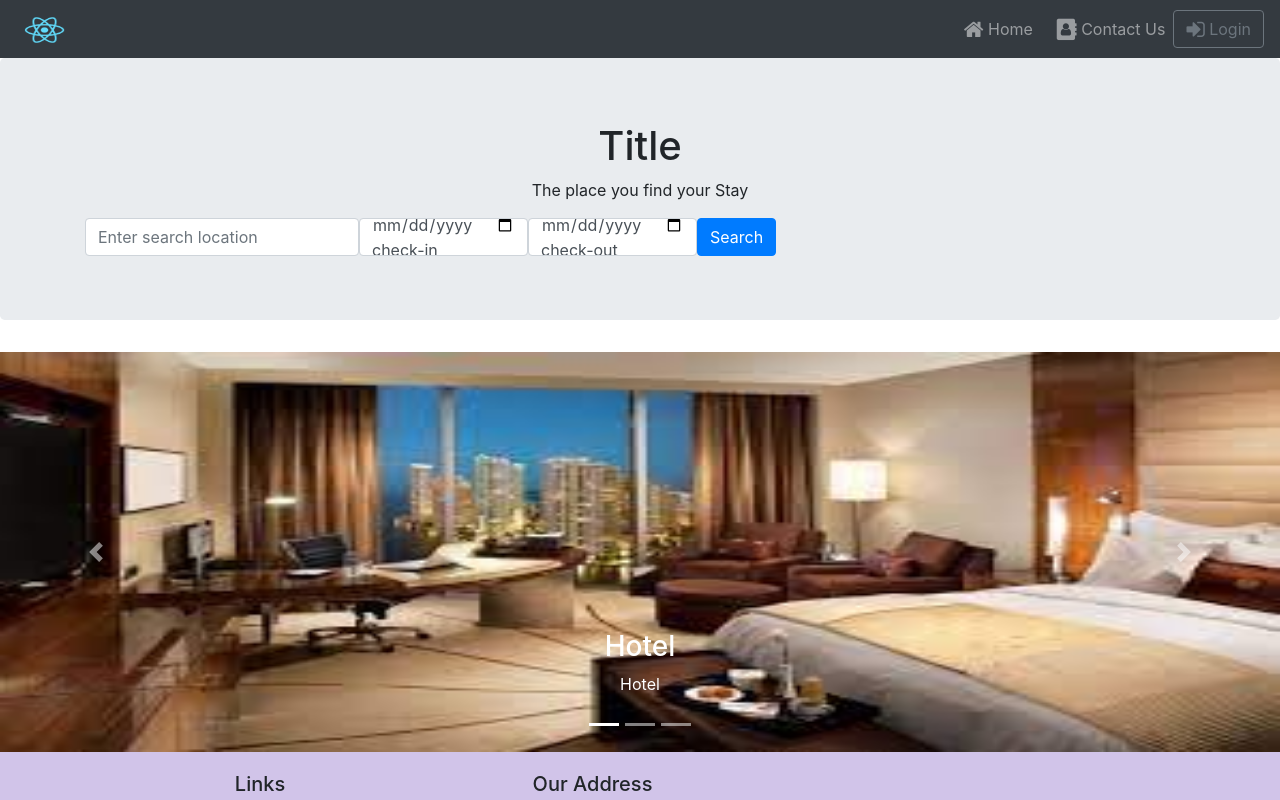
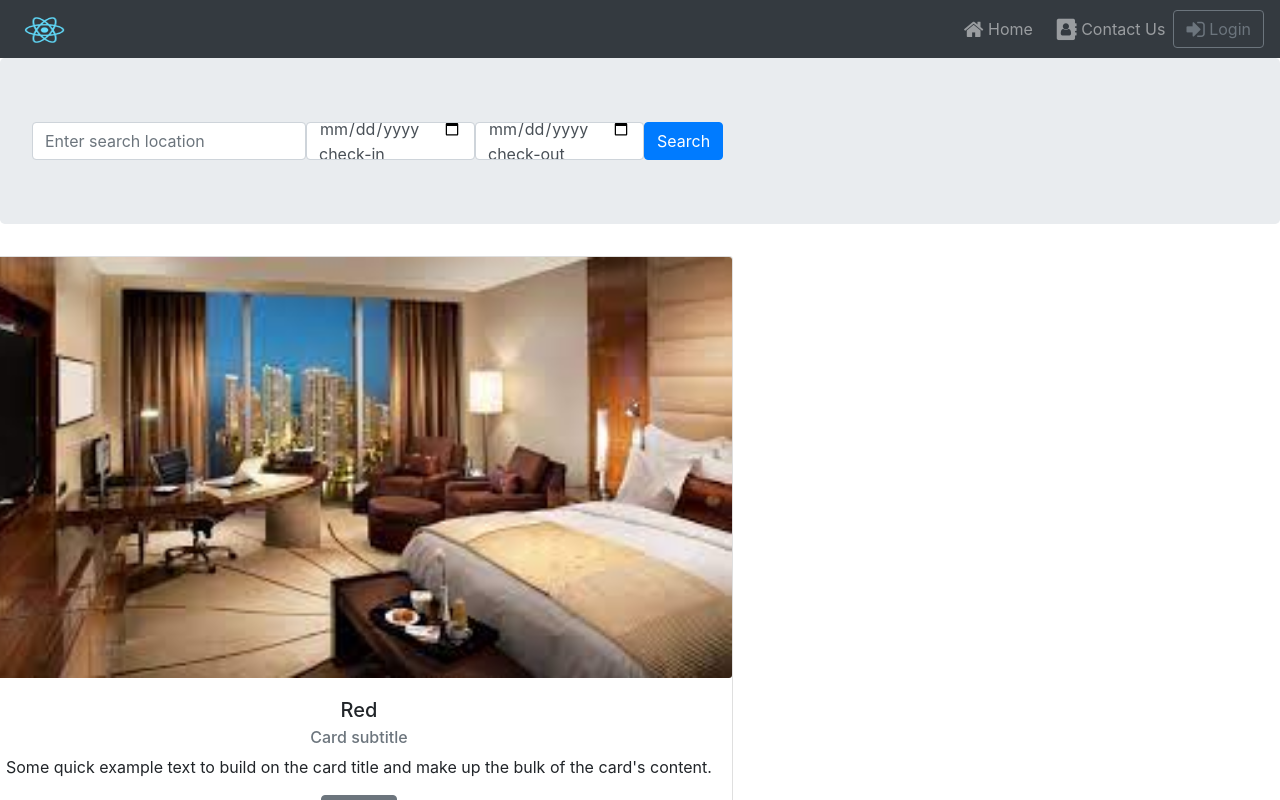
Before and after one commit to lokeshkeelisetti/HotelBookingFrontend, a React (Create React App) app: page /searchResults in a window 1280 px wide. Shown: the top 800 px of the page. Built offline with nearby package versions, Linux system fonts and the light colour scheme.

Commit message:
added search Component for search results

```diff
--- a/src/components/HomeComponent.js
+++ b/src/components/HomeComponent.js
@@ -28,6 +28,12 @@ class Home extends Component{
         }
         this.setActiveIndex = this.setActiveIndex.bind(this);
         this.setAnimating = this.setAnimating.bind(this);
+        this.handleSearch = this.handleSearch.bind(this);
+    }
+
+    handleSearch(event){
+        event.preventDefault();
+        console.log('Searching for hotel in '+this.location.value+' between '+this.checkIn.value+' and '+this.checkOut.value);
     }
 
     setActiveIndex = (index) => {
@@ -81,13 +87,16 @@ class Home extends Component{
                             <Container>
                                 <Form onSubmit={this.handleSearch} inline>
                                         <FormGroup>
-                                            <Input type="text" id="location" placeholder="Enter search location" />
+                                            <Input type="text" id="location" placeholder="Enter search location"
+                                                innerRef = {(location) => this.location = location} />
                                         </FormGroup>
                                         <FormGroup>
-                                            <Input type="date" id="checkIn" placeholder="check-in" />
+                                            <Input type="date" id="checkIn" placeholder="check-in"
+                                                innerRef = {(checkIn) => this.checkIn = checkIn} />
                                         </FormGroup>
                                         <FormGroup>
-                                            <Input type="date" id="checkOut" placeholder="check-out" />
+                                            <Input type="date" id="checkOut" placeholder="check-out"
+                                                innerRef = {(checkOut) => this.checkOut = checkOut} />
                                         </FormGroup>
                                         <Button type="submit" value="submit" className="bg-primary" color="primary">Search</Button>
                                 </Form>
--- a/src/components/MainComponent.js
+++ b/src/components/MainComponent.js
@@ -4,6 +4,7 @@ import {Redirect, Route, Switch} from 'react-router-dom';
 import Header from './HeaderComponent';
 import Home from './HomeComponent';
 import Footer from './FooterComponent';
+import Search from './SearchComponent';
 
 
 class Main extends Component {
@@ -13,8 +14,8 @@ class Main extends Component {
                 <Header />
                 <TransitionGroup>
                     <Switch>
-                        <Route path='/' component= {Home} />
-                        <Route path='/searchResults' />
+                        <Route exact path='/' component= {Home} />
+                        <Route exact path='/searchResults' component={Search} />
                         <Route path='/hotel/:hotelId' />
                         <Route path='/hotel/:hotelId/roomId' />
                         <Redirect to='/' />
--- /dev/null
+++ b/src/components/SearchComponent.js
@@ -0,0 +1,78 @@
+import React, { Component } from 'react';
+import { Card, CardImg,CardBody,CardTitle,CardSubtitle,CardText,Button,Form,
+        FormGroup,Input, Jumbotron, Row } from 'reactstrap';
+
+let hotels = [
+    {
+        id : 1,
+        name : 'Red',
+        image : 'assets/images/hotel1.jpeg',
+        rating : 3
+    },{
+        id : 2,
+        name : 'Green',
+        image : 'assets/images/hotel2.jpeg',
+        rating: 4
+    },{
+        id : 3,
+        name : 'Blue',
+        image : 'assets/images/hotel3.jpeg'
+    }
+]
+
+function RenderHotels(props){
+    console.log('lokesh')
+    return (
+        hotels.map((hotel) => {
+            return(<div key={hotel.id}>
+                <Card sm="6">
+                    <CardImg width="30%" src={hotel.image} alt="hotelImage"/>
+                    <CardBody>
+                        <CardTitle tag="h5">{hotel.name}</CardTitle>
+                        <CardSubtitle tag="h6" className="mb-2 text-muted">Card subtitle</CardSubtitle>
+                        <CardText>Some quick example text to build on the card title and make up the bulk of the card's content.</CardText>
+                        <Button>Button</Button>
+                    </CardBody>
+                </Card>
+            </div>)
+        })
+    )
+}
+
+class Search extends Component {
+    constructor(props){
+        super(props);
+        this.state = {
+            hotels : hotels
+        }
+    }
+
+    render(){
+        return(
+        <>
+        <Jumbotron>
+            <Form onSubmit={this.handleSearch} inline>
+                <FormGroup>
+                    <Input type="text" id="location" placeholder="Enter search location"
+                        innerRef = {(location) => this.location = location} />
+                </FormGroup>
+                <FormGroup>
+                    <Input type="date" id="checkIn" placeholder="check-in"
+                        innerRef = {(checkIn) => this.checkIn = checkIn} />
+                </FormGroup>
+                <FormGroup>
+                    <Input type="date" id="checkOut" placeholder="check-out"
+                        innerRef = {(checkOut) => this.checkOut = checkOut} />
+                </FormGroup>
+                <Button type="submit" value="submit" className="bg-primary" color="primary">Search</Button>
+            </Form>
+        </Jumbotron>
+        <Row>
+            <RenderHotels/>
+        </Row>
+        </>
+        )
+    }
+}
+
+export default Search;
```
